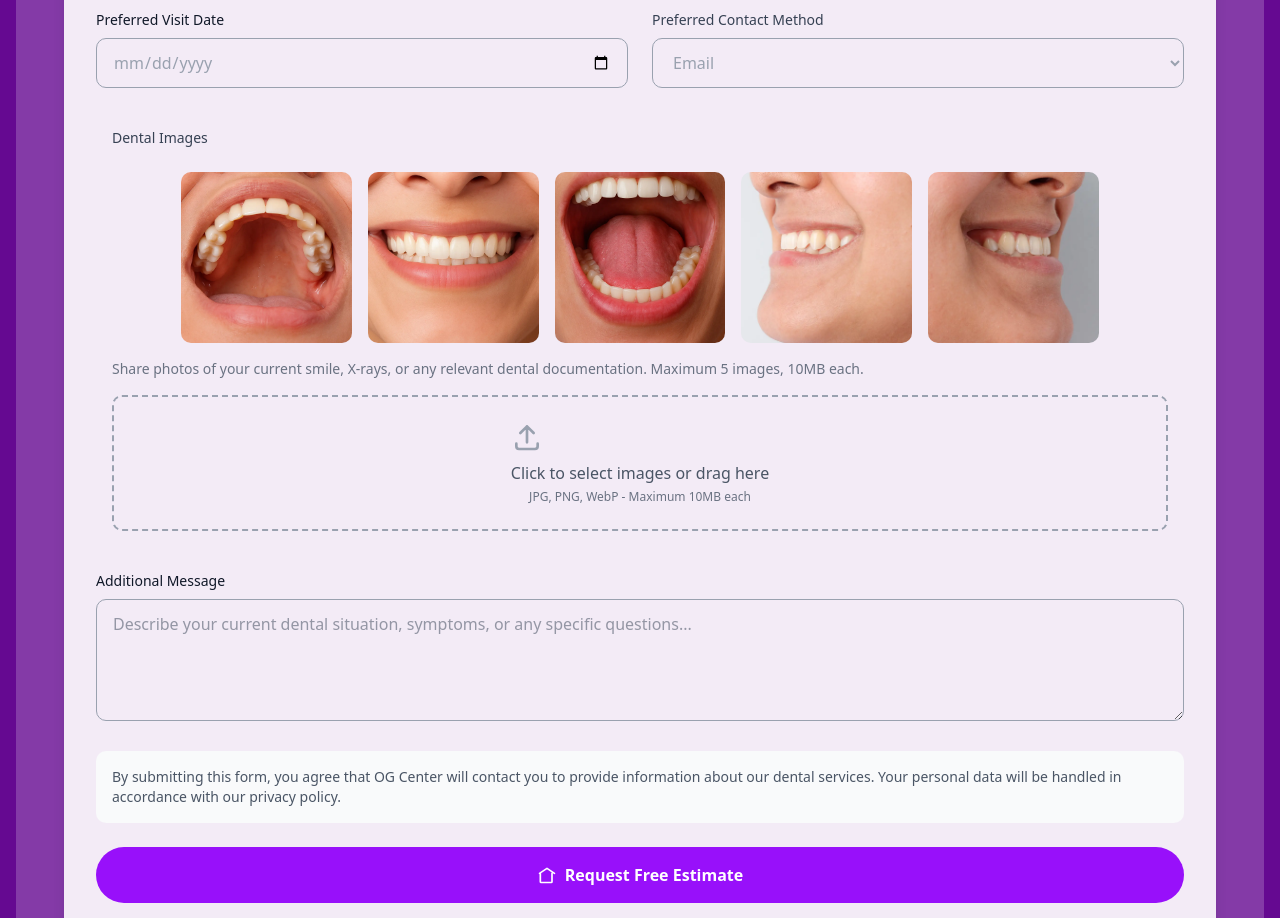
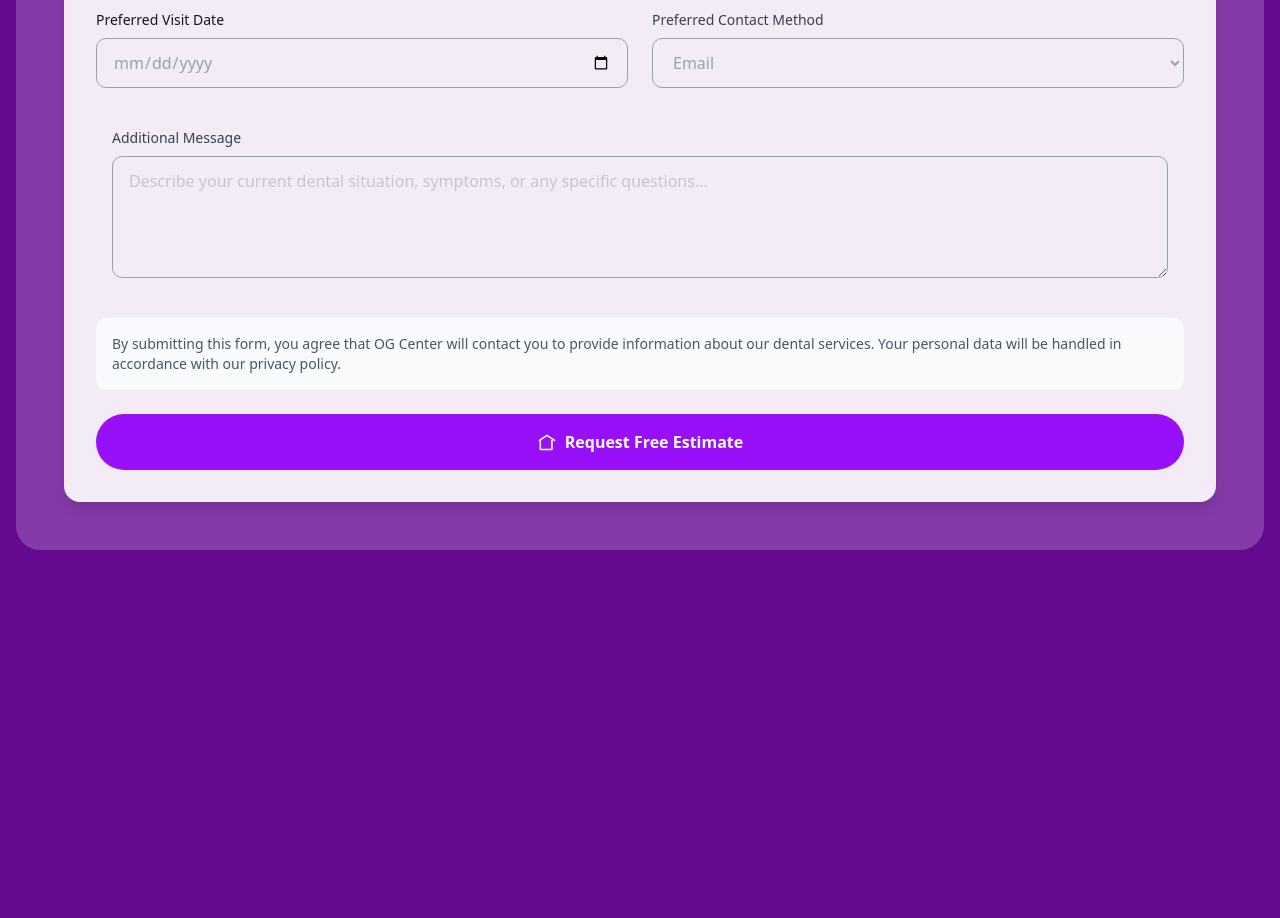
Before and after one commit to ocreamer888/dentalimplantcentercostarica, a Next.js app: page / in a window 1280 px wide. Shown: the part 9420-10338 px from the top of the page. After the commit the page ends 9970 px from the top, so only its background shows below. Built offline with nearby package versions, Linux system fonts and the light colour scheme.

Commit message:
Accesibility Fixes

```diff
--- a/src/components/FreeEstimate/EstimateForm/index.tsx
+++ b/src/components/FreeEstimate/EstimateForm/index.tsx
@@ -266,10 +266,11 @@ const EstimateForm = () => {
 
                   <div className="grid md:grid-cols-2 gap-6">
                     <div>
-                      <label className="block text-sm font-medium text-gray-700 mb-2">
+                      <label htmlFor="name" className="block text-sm font-medium text-gray-700 mb-2">
                         Full Name *
                       </label>
                       <input
+                        id="name"
                         type="text"
                         name="name"
                         value={formData.name}
@@ -281,10 +282,11 @@ const EstimateForm = () => {
                     </div>
 
                     <div>
-                      <label className="block text-sm font-medium text-gray-700 mb-2">
+                      <label htmlFor="email" className="block text-sm font-medium text-gray-700 mb-2">
                         Email
                       </label>
                       <input
+                        id="email"
                         type="email"
                         name="email"
                         value={formData.email}
@@ -298,10 +300,11 @@ const EstimateForm = () => {
 
                   <div className="grid md:grid-cols-2 gap-6">
                     <div>
-                      <label className="block text-sm font-medium text-gray-700 mb-2">
+                      <label htmlFor="phone" className="block text-sm font-medium text-gray-700 mb-2">
                         Phone
                       </label>
                       <input
+                        id="phone"
                         type="tel"
                         name="phone"
                         value={formData.phone}
@@ -313,10 +316,11 @@ const EstimateForm = () => {
                     </div>
 
                     <div>
-                      <label className="block text-sm font-medium text-gray-700 mb-2">
+                      <label htmlFor="country" className="block text-sm font-medium text-gray-700 mb-2">
                         Country of Origin
                       </label>
                       <input
+                        id="country"
                         type="text"
                         name="country"
                         value={formData.country}
@@ -328,10 +332,11 @@ const EstimateForm = () => {
                   </div>
 
                   <div>
-                    <label className="block text-sm font-medium text-gray-700 mb-2">
+                    <label htmlFor="treatment" className="block text-sm font-medium text-gray-700 mb-2">
                       Interest in Treatment
                     </label>
                     <select
+                      id="treatment"
                       name="treatment"
                       value={formData.treatment}
                       onChange={handleInputChange}
@@ -347,10 +352,11 @@ const EstimateForm = () => {
 
                   <div className="grid md:grid-cols-2 gap-6">
                     <div>
-                      <label className="block text-sm font-medium text-gray-900 mb-2">
+                      <label htmlFor="visitDate" className="block text-sm font-medium text-gray-900 mb-2">
                         Preferred Visit Date
                       </label>
                       <input
+                        id="visitDate"
                         type="date"
                         name="visitDate"
                         value={formData.visitDate}
@@ -361,10 +367,11 @@ const EstimateForm = () => {
                     </div>
 
                     <div>
-                      <label className="block text-sm font-medium text-gray-700 mb-2">
+                      <label htmlFor="preferredContact" className="block text-sm font-medium text-gray-700 mb-2">
                         Preferred Contact Method
                       </label>
                       <select
+                        id="preferredContact"
                         name="preferredContact"
                         value={formData.preferredContact}
                         onChange={handleInputChange}
@@ -378,112 +385,16 @@ const EstimateForm = () => {
                   </div>
 
                   <div className='flex flex-col items-start justify-center p-4'>
-                    <label className="block text-sm font-medium text-gray-700 mb-2">
-                      Dental Images
-                    </label>
-                    <div className='flex flex-row items-center justify-center w-full p-4 gap-4'>
-                      <Image src="/images/dentalimages/dentaltop.webp" alt="Dental image reference #1" width={80} height={80} className="rounded-lg md:w-1/6 md:h-1/6 object-cover" />
-                      <Image src="/images/dentalimages/dentalsmile.webp" alt="Dental image reference #2" width={80} height={80} className="rounded-lg md:w-1/6 md:h-1/6 object-cover" />
-                      <Image src="/images/dentalimages/frontdental.webp" alt="Dental image reference #3" width={80} height={80} className="rounded-lg md:w-1/6 md:h-1/6 object-cover" />
-                      <Image src="/images/dentalimages/dentalside2.webp" alt="Dental image reference #4" width={80} height={80} className="rounded-lg md:w-1/6 md:h-1/6 object-cover" />
-                      <Image src="/images/dentalimages/dentalside1.webp" alt="Dental image reference #5" width={80} height={80} className="rounded-lg md:w-1/6 md:h-1/6 object-cover" />
-
-
-                    </div>
-                    <p className="text-sm text-gray-500 mb-4">
-                    Share photos of your current smile, X-rays, or any relevant dental documentation.
-                      Maximum {MAX_IMAGES} images, 10MB each.
-                    </p>
-
-                    <div className="flex flex-col w-full items-center space-y-4">
-                      {/* Upload Area */}
-                      <div className="flex flex-col w-full items-center border-2 border-dashed border-gray-400 text-gray-900 rounded-lg p-6 text-center hover:border-blue-400 transition-colors">
-                        <input
-                          type="file"
-                          multiple
-                          accept="image/*"
-                          onChange={handleImageUpload}
-                          className="hidden"
-                          id="image-upload"
-                          disabled={images.length >= MAX_IMAGES}
-                        />
-                        <label
-                          htmlFor="image-upload"
-                          className={`cursor-pointer ${images.length >= MAX_IMAGES ? 'cursor-not-allowed opacity-50' : ''}`}
-                        >
-                          <span className="mx-auto mb-2 text-gray-400 block" style={{ fontSize: 32 }}>
-                            <svg xmlns="http://www.w3.org/2000/svg" width="32" height="32" fill="none" viewBox="0 0 24 24" stroke="currentColor">
-                              <path strokeLinecap="round" strokeLinejoin="round" strokeWidth={2} d="M4 17v2a2 2 0 002 2h12a2 2 0 002-2v-2M7 9l5-5m0 0l5 5m-5-5v12" />
-                            </svg>
-                          </span>
-                          <p className="text-gray-600">
-                            {images.length >= MAX_IMAGES
-                              ? `Maximum ${MAX_IMAGES} images reached`
-                              : 'Click to select images or drag here'
-                            }
-                          </p>
-                            <p className="text-xs text-gray-500 mt-1">JPG, PNG, WebP - Maximum 10MB each</p>
-                        </label>
-                      </div>
-
-                      {/* Image Previews */}
-                      {images.length > 0 && (
-                        <div className="grid grid-cols-2 md:grid-cols-3 gap-4">
-                          {images.map((image: { id: string | number; preview: string; name?: string; size?: number }) => (
-                            <div key={image.id} className="relative group">
-                              <div className="aspect-square bg-gray-100 rounded-lg overflow-hidden">
-                                <Image
-                                  src={image.preview}
-                                  alt={image.name ?? ''}
-                                  fill
-                                  className="object-cover"
-                                />
-                                <button
-                                  type="button"
-                                  onClick={() => removeImage(Number((image as { id: string | number }).id))}
-                                  className="absolute -top-2 -right-2 bg-red-500 text-white rounded-full p-1 opacity-0 group-hover:opacity-100 transition-opacity"
-                                  aria-label="Delete image"
-                                >
-                                  <svg
-                                    xmlns="http://www.w3.org/2000/svg"
-                                    width={14}
-                                    height={14}
-                                    fill="none"
-                                    viewBox="0 0 24 24"
-                                    stroke="currentColor"
-                                  >
-                                    <path
-                                      strokeLinecap="round"
-                                      strokeLinejoin="round"
-                                      strokeWidth={2}
-                                      d="M6 18L18 6M6 6l12 12"
-                                    />
-                                  </svg>
-                                </button>
-                              </div>
-                              <div className="mt-1 text-xs text-gray-600 truncate">
-                                {(image as { name?: string }).name ?? ''}
-                              </div>
-                              <div className="text-xs text-gray-500">
-                                {formatFileSize((image as { size?: number }).size ?? 0)}
-                              </div>
-                            </div>
-                          ))}
-                        </div>
-                      )}
-                    </div>
-                  </div>
-
-                  <div>
-                    <label className="block text-sm font-medium text-gray-900 mb-2">
+                    <label htmlFor="message" className="block text-sm font-medium text-gray-700 mb-2">
                       Additional Message
                     </label>
                     <textarea
+                      id="message"
                       name="message"
                       value={formData.message}
                       onChange={handleInputChange}
                       rows={4}
-                      className="w-full px-4 py-3 border border-gray-400 text-gray-700 rounded-lg focus:ring-2 focus:ring-blue-500 focus:border-transparent"
+                      className="w-full px-4 py-3 border border-gray-400 text-gray-400 rounded-lg focus:ring-2 focus:ring-blue-500 focus:border-transparent"
                       placeholder="Describe your current dental situation, symptoms, or any specific questions..."
                     />
                   </div>
--- a/src/components/Layout/Header/Header.tsx
+++ b/src/components/Layout/Header/Header.tsx
@@ -54,11 +54,15 @@ export default function Header() {
             {/* Mobile menu button */}
             <button
               onClick={() => setIsMenuOpen(!isMenuOpen)}
+              aria-label={isMenuOpen ? "Close navigation menu" : "Open navigation menu"}
+              aria-expanded={isMenuOpen}
+              aria-controls="mobile-menu"
               className="md:hidden p-2 rounded-md text-gray-700 hover:text-blue-600 transition-colors"
             >
               <Icon
                 icon={isMenuOpen ? "mdi:close" : "mdi:menu"}
                 className="h-6 w-6"
+                aria-hidden="true"
               />
             </button>
           </div>
@@ -66,7 +70,7 @@ export default function Header() {
 
         {/* Mobile Navigation */}
         {isMenuOpen && (
-          <div className="md:hidden">
+          <div id="mobile-menu" className="md:hidden" role="navigation" aria-label="Mobile navigation">
             <div className="px-2 pt-2 pb-3 space-y-1 sm:px-3 bg-white rounded-3xl">
               {navigation.map((item) => (
                 <Link
```
Also changed, not shown: src/components/Contact/contactForm.tsx (+10 -8 lines).
